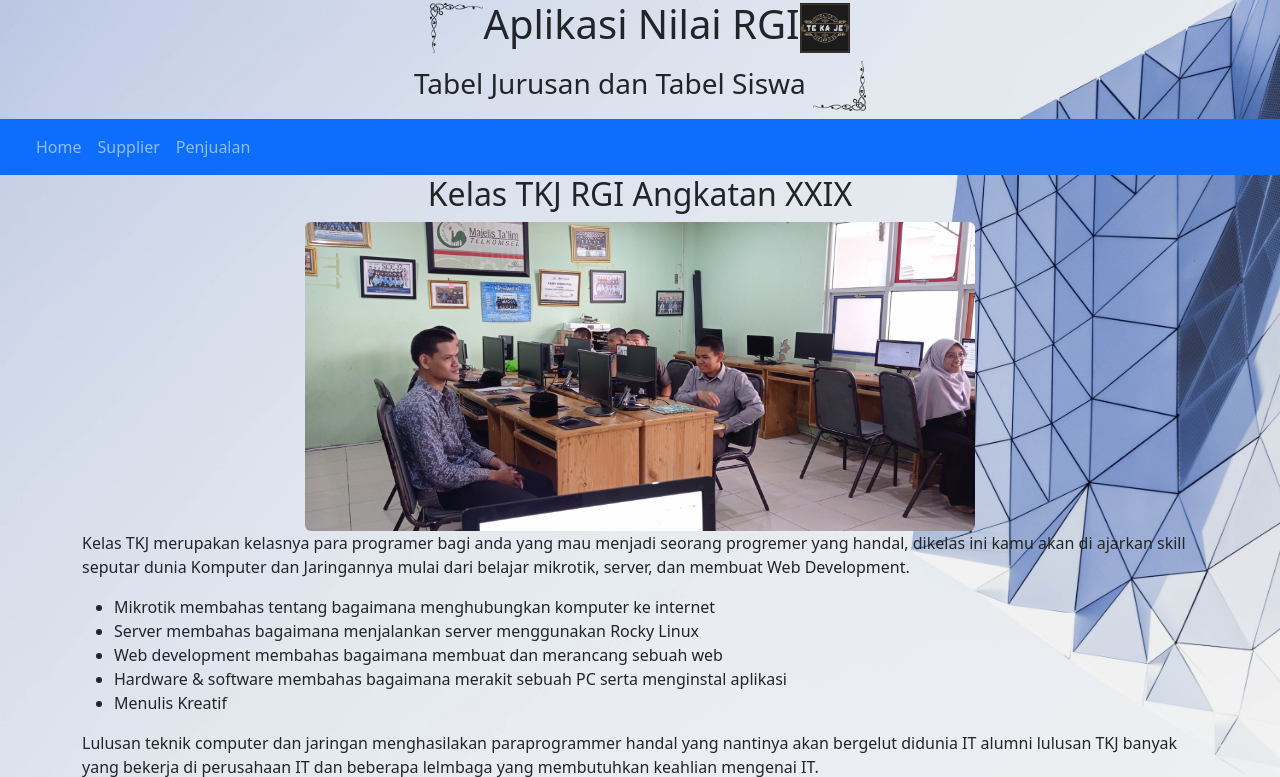
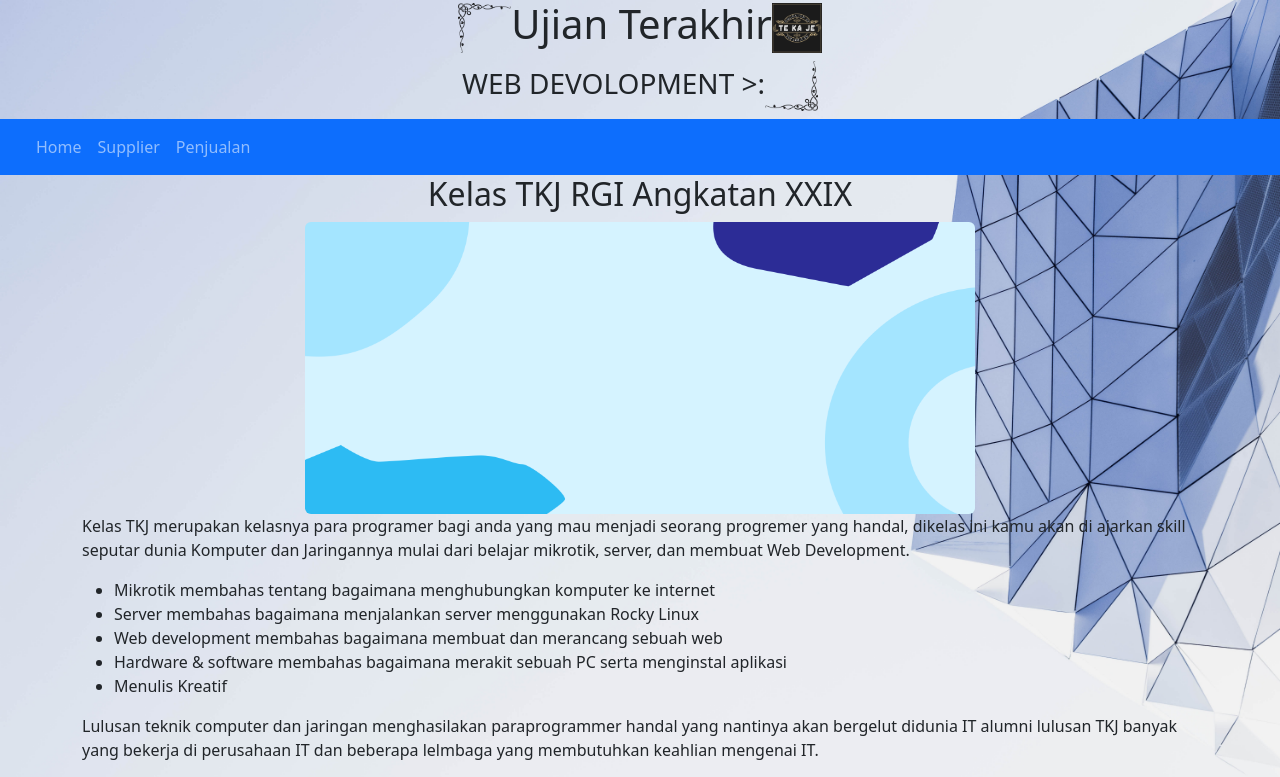
Before and after one commit to Agung12R/posUjian, a PHP site: page / in a window 1280 px wide. Shown: the top 777 px of the page. Run offline with PHP 8.4, Linux system fonts and the light colour scheme.

Commit message:
posujian

```diff
--- a/home.php
+++ b/home.php
@@ -1,6 +1,6 @@
 <div>
     <h2><center>Kelas TKJ RGI Angkatan XXIX</center></h2>
-    <img src="gambar/jpg.jpg" alt="TKJ" width="60%" class="rounded mx-auto d-block">
+    <img src="gambar/ini.gif" alt="TKJ" width="60%" class="rounded mx-auto d-block">
     <p>Kelas TKJ merupakan kelasnya para programer bagi anda yang mau menjadi seorang progremer yang handal, dikelas ini
         kamu akan di ajarkan skill seputar dunia Komputer dan Jaringannya mulai dari belajar mikrotik, server, dan
         membuat Web Development.</p>
--- a/index.php
+++ b/index.php
@@ -16,9 +16,9 @@
 
         <section>
             <center>
-                <h1><img src="./gambar/au.png" alt="" height="50px">Aplikasi Nilai RGI<img src="./gambar/TKJ.png" alt="" height="50px"></h1>
+                <h1><img src="./gambar/au.png" alt="" height="50px">Ujian Terakhir<img src="./gambar/TKJ.png" alt="" height="50px"></h1>
 
-                <h3>Tabel Jurusan dan Tabel Siswa <img src="./gambar/au1.png" alt="" height="50px"></h3>
+                <h3>WEB DEVOLOPMENT >:<img src="./gambar/au1.png" alt="" height="50px"></h3>
             </center>
         </section>
         <nav class="navbar navbar-expand-lg navbar-dark bg-primary">
--- a/penjualan/edit.php
+++ b/penjualan/edit.php
@@ -16,7 +16,7 @@
         <div class="col">
         <form action="?m=penjualan&s=update" method="post">
             <div class="mb-2">
-                <label for="">supplier_id</label>
+                <label for="">supplier</label>
                 <input type="text" name="supplier_id" value="<?= $row['supplier_id'] ?>"  class="form-control" autofocus>
             </div>
             <div class="mb-2">
--- a/penjualan/tambah.php
+++ b/penjualan/tambah.php
@@ -9,7 +9,7 @@
         <div class="col">
         <form action="?m=penjualan&s=simpan" method="post">
             <div class="mb-2">
-                <label for="">supplier_id</label>
+                <label for="">supplier</label>
                 <input type="number" name="supplier_id" class="form-control" autofocus>
             </div>
             <div class="mb-2">
--- a/penjualan/tampil.php
+++ b/penjualan/tampil.php
@@ -2,7 +2,7 @@
 <div class="content">
     <div class="row">
         <a href="?m=penjualan&s=tambah" class="btn btn-info">tambah penjualan</a>
-        <h2>Modul Tampilan Supplier</h2>
+        <h2>penjualan</h2>
         <table class="table table-bordered table-hover table-striped">
             <thead>
                 <tr>
--- a/supplier/edit.php
+++ b/supplier/edit.php
@@ -1,7 +1,7 @@
 <section class="content">
     <div class="row">
         <div class="col-8">
-            <h1>Modul Edit Jurusan</h1>
+            <h1>supplier</h1>
         </div>
         <div class="col-4">
             <a href="?m=supplier&s=tampil" class="btn btn-large btn-info float-end">Kembali</a>
--- a/supplier/tambah.php
+++ b/supplier/tambah.php
@@ -1,7 +1,7 @@
 <section class="content">
     <div class="row">
         <div class="col-8">
-            <h1>Modul Jurusan</h1>
+            <h1>supplier</h1>
         </div>
         <div class="col-4">
             <a href="?m=supplier&s=tampil" class="btn btn-large btn-info float-end">Kembali</a>
```
Also changed, not shown: supplier/tampil.php (+4 -3 lines), gambar/cd.png (deleted), gambar/ini.gif (added).
